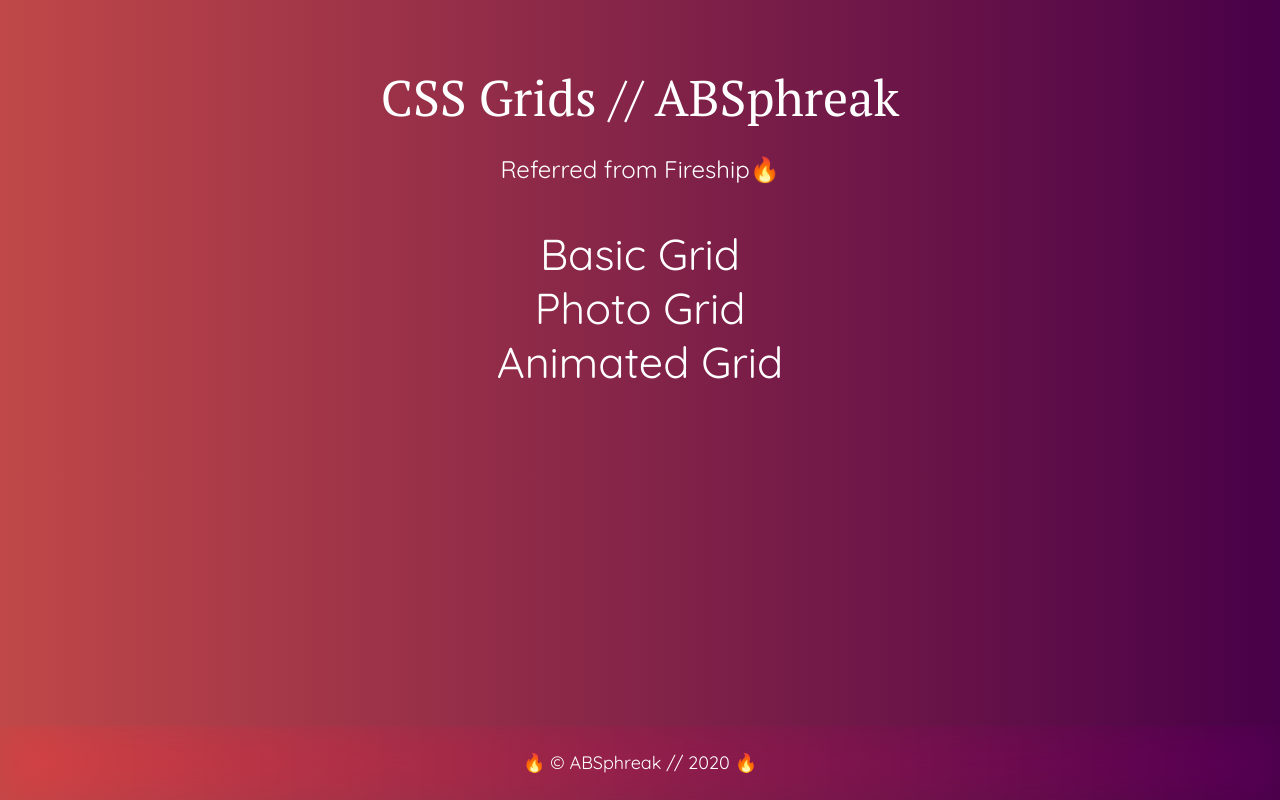
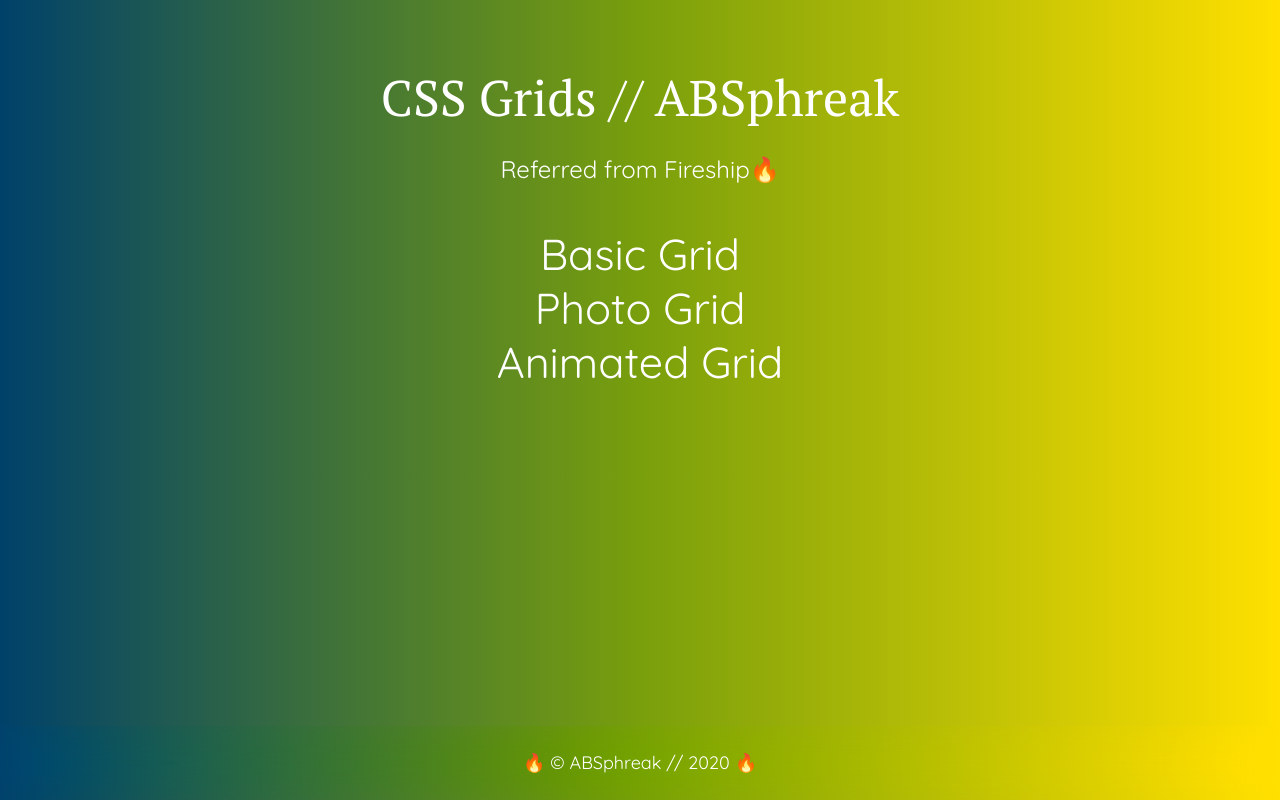
Before and after one commit to ABSphreak/CSS-Grids, a plain HTML site: page index.html in a window 1280 px wide. Drawn offline with Linux system fonts and the light colour scheme.

Commit message:
📐 Changing CSS

```diff
--- a/index.css
+++ b/index.css
@@ -2,7 +2,19 @@
 
 body {
   color: #fff;
-  background-image: linear-gradient(to right, #c04848, #480048);
+  background: #00416a; /* fallback for old browsers */
+  background: -webkit-linear-gradient(
+    to right,
+    #00416a,
+    #799f0c,
+    #ffe000
+  ); /* Chrome 10-25, Safari 5.1-6 */
+  background: linear-gradient(
+    to right,
+    #00416a,
+    #799f0c,
+    #ffe000
+  ); /* W3C, IE 10+/ Edge, Firefox 16+, Chrome 26+, Opera 12+, Safari 7+ */
   margin: 0%;
   margin-bottom: 7%;
   width: 100%;
@@ -28,7 +40,7 @@ a {
   text-decoration: none;
 }
 a:hover {
-  background-image: linear-gradient(45deg, #3d7eaa, #ffe47a);
+  background-image: linear-gradient(45deg, #b92b27, #1565c0);
   background-clip: text;
   color: transparent;
   -webkit-background-clip: text;
```
